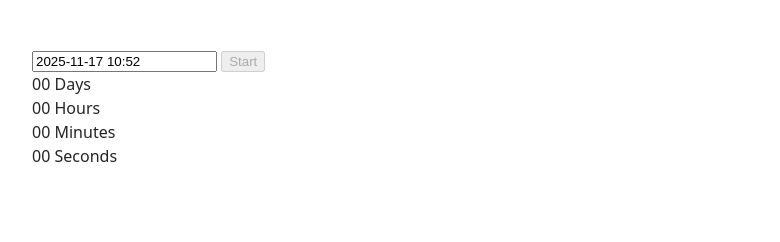
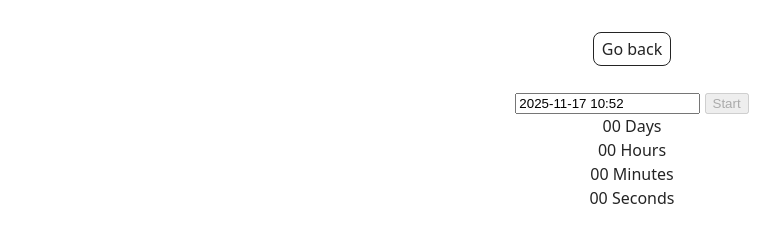
Before and after one commit to KateMal/goit-js-hw-10, a plain HTML site: page 1-timer.html in a window 1280 px wide. Shown: the whole page, without its empty margins (8-788 px from the left). Drawn offline with Linux system fonts and the light colour scheme.

Commit message:
Deploying to gh-pages from @ KateMal/goit-js-hw-10@92fc657d14e3157b448d000c23f34002be74dbc6 🚀

```diff
--- a/1-timer.html
+++ b/1-timer.html
@@ -17,8 +17,8 @@
         <!-- <h1 class="main-title">
           <span class="main-title-gradient">Welcome</span> to page 2
         </h1> -->
-        <!-- <a class="back-link" href="./index.html">Go back</a>
- -->
+        <a class="back-link" href="./index.html">Go back</a>
+
 
         <br />
         <br />
```
